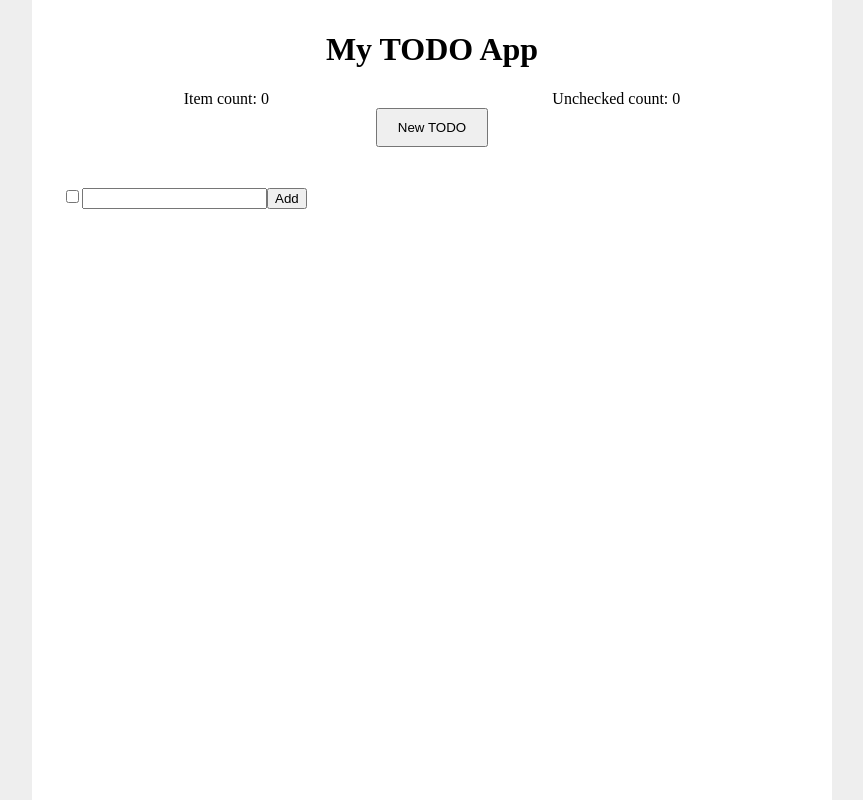
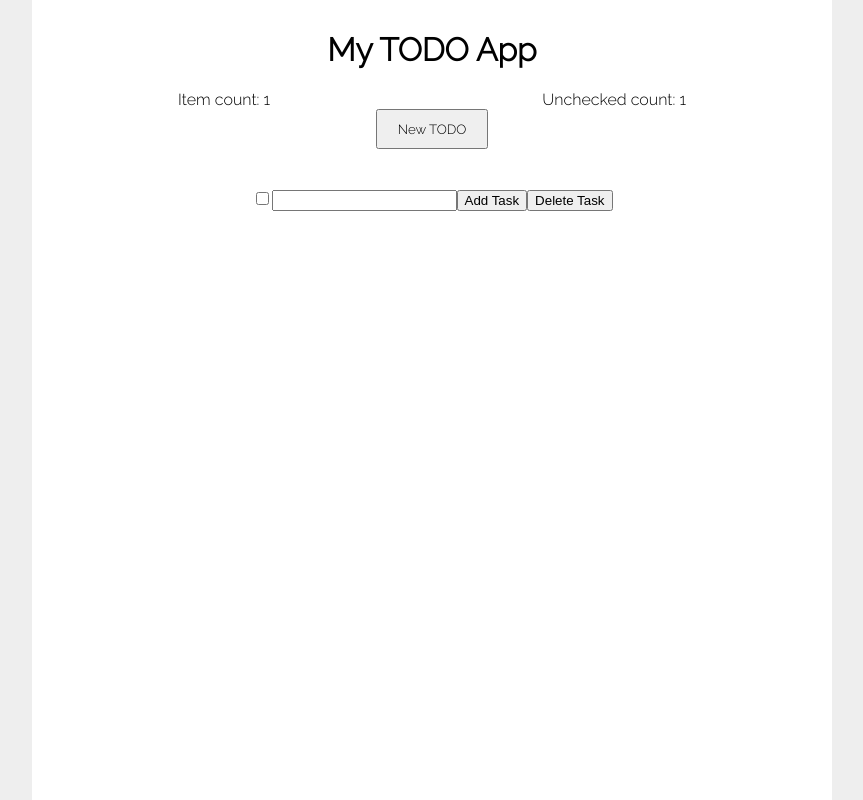
Before and after one commit to adelebrgx/CS50s, a plain HTML site: page index.html in a window 1280 px wide. Both pictures are taken after a click on the button "New TODO". Shown: the whole page, without its empty margins (208-1071 px from the left). Drawn offline with Linux system fonts and the light colour scheme.

Commit message:
delete works

```diff
--- a/index.html
+++ b/index.html
@@ -3,6 +3,8 @@
   <head>
     <title>TODO App</title>
     <link rel="stylesheet" type="text/css" href="./styles.css" />
+
+    <link href="https://fonts.googleapis.com/css2?family=Raleway:wght@300&display=swap" rel="stylesheet">
   </head>
 
 
@@ -12,9 +14,11 @@
       <div class="flow-right controls">
         <span>Item count: <span id="item-count">0</span></span>
         <span>Unchecked count: <span id="unchecked-count">0</span></span>
+
       </div>
 
       <button class="button center" onClick="newTodo()">New TODO</button>
+
       <ul id="todo-list" class="todo-list">
         </ul>
     </div>
--- a/script.js
+++ b/script.js
@@ -5,34 +5,65 @@ const classNames = {
   TODO_DELETE: 'todo-delete',
 }
 
-var item=0;
+
+var itemCount=0;
+var unchecked=0;
 const list = document.getElementById('todo-list')
 const itemCountSpan = document.getElementById('item-count')
 const uncheckedCountSpan = document.getElementById('unchecked-count')
 
 function newTodo() {
-    item+=1;
+    itemCount+=1;
+    itemCountSpan.innerHTML=itemCount;
+    unchecked+=1;
+    uncheckedCountSpan.innerHTML=unchecked;
+
     var tag = document.createElement("input");
     tag.type="checkbox";
-    //tag.setAttribute(name, item);
+
+    tag.addEventListener( 'change', function() {
+    if(this.checked) {
+        unchecked-=1;
+        uncheckedCountSpan.innerHTML=unchecked;
+    } else {
+        unchecked+=1;
+        uncheckedCountSpan.innerHTML=unchecked;
+    }
+    });
 
     var label = document.createElement("input");
 
     var add=document.createElement("button");
-    //add.type="button";
-    add.innerHTML="Add";
-    //label.setAttribute(for, item);
-    //tag.appendChild(label);
+    add.innerHTML="Add Task";
+    add.addEventListener( 'click', function() {
+        console.log("been clicked add")
+    });
+
 
     var br = document.createElement("br");
     var li=document.createElement("li");
+    li.id=itemCount;
+
+    var del=document.createElement("button");
+    del.innerHTML="Delete Task";
+    del.addEventListener( 'click', function() {
+
+        console.log(del.parentNode.id);
+        del.parentNode.remove();
+        itemCount-=1;
+        itemCountSpan.innerHTML=itemCount;
+
+    });
 
     var element = document.getElementById("todo-list");
+
 
     li.appendChild(tag);
     li.appendChild(label);
     li.appendChild(add);
+    li.appendChild(del);
     li.appendChild(br);
 
     element.appendChild(li);
+
 }
--- a/styles.css
+++ b/styles.css
@@ -6,12 +6,14 @@ html, body {
   background-color: #eee;
   margin: 0;
   padding: 0;
+    font-family: 'Raleway', sans-serif;
 }
 
 ul {
   margin: 0;
   padding: 0;
   list-style-type: none;
+  text-align: center;
 }
 
 .center {
@@ -39,6 +41,7 @@ ul {
 
 .button {
   padding: 10px 20px;
+  font-family: 'Raleway', sans-serif;
 }
 
 .todo-list {
```
